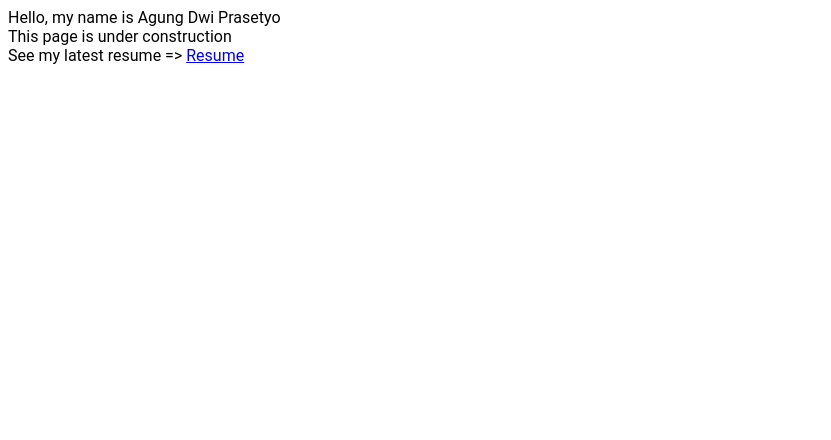
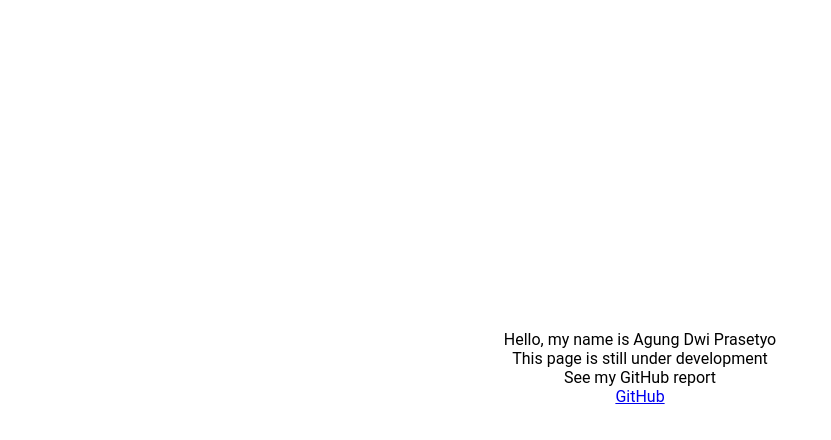
Before and after one commit to agungdp22/my-website, a Next.js app: page / in a window 1280 px wide. Shown: the top 440 px of the page, without its empty margins (0-831 px from the left). Built offline with nearby package versions, Linux system fonts and the light colour scheme.

Commit message:
update wording

```diff
--- a/components/Layout.js
+++ b/components/Layout.js
@@ -20,7 +20,7 @@ export default class Layout extends PureComponent {
                 <meta name="viewport" content="width=device-width, initial-scale=1.0" />
 
                 <link rel="manifest" href="/static/manifest.webmanifest" />
-                <meta name="theme-color" content="#ff6600" />
+                <meta name="theme-color" content="#00e7aa" />
                 <link rel="apple-touch-icon" href="https://storage.googleapis.com/agungdp/static/agungdwiprasetyo.com/code.png" />
                 <meta name="apple-mobile-web-app-title" content="Agung Dwi Prasetyo" />
                 <meta name="apple-mobile-web-app-status-bar-style" content="default" />
--- a/components/home/Header.js
+++ b/components/home/Header.js
@@ -1,12 +1,25 @@
 import {PureComponent} from "react";
 
 export default class Header extends PureComponent {
+    constructor(props) {
+        super(props);
+
+        this.state = {
+            apiUrl: process.env.API
+        }
+    }
+
     render() {
-        return(
-            <div>
+        const {
+            apiUrl
+        } = this.state;
+        console.log(apiUrl)
+
+        return (
+            <div className="content">
                 Hello, my name is Agung Dwi Prasetyo <br />
-                This page is under construction <br />
-                See my latest resume => <a href = "/resume" target="blank">Resume</a>
+                This page is still under development <br />
+                See my GitHub report <a href="https://sourcerer.io/agungdwiprasetyo" target="blank">GitHub</a>
             </div>
         );
     }
--- a/next.config.js
+++ b/next.config.js
@@ -1,4 +1,8 @@
+require('dotenv').config()
+
 const SWPrecacheWebpackPlugin = require('sw-precache-webpack-plugin')
+const path = require('path')
+const Dotenv = require('dotenv-webpack')
 
 module.exports = {
   webpack: (config) => {
@@ -15,6 +19,13 @@ module.exports = {
       })
     )
 
+    config.plugins.push(
+        new Dotenv({
+            path: path.join(__dirname, '.env'),
+            systemvars: true
+        })
+    )
+
     return config
   }
 }
--- a/package.json
+++ b/package.json
@@ -20,6 +20,7 @@
   "homepage": "https://github.com/agungdwiprasetyo/agungdwiprasetyo.com#readme",
   "dependencies": {
     "@zeit/next-sass": "^1.0.1",
+    "dotenv-webpack": "^1.7.0",
     "es6-promise": "^4.2.5",
     "express": "^4.16.3",
     "isomorphic-fetch": "^2.2.1",
--- a/styles/style.scss
+++ b/styles/style.scss
@@ -1,5 +1,13 @@
 body {
-    margin: 20 20 20 20;
     font-family: Roboto Mono, Roboto, Monospace;
     background: #fff;
+    text-align: center;
 }
+
+.content {
+    min-height: 90vh;
+    display: flex;
+    flex-direction: column;
+    align-items: center;
+    justify-content: center;
+}
```
Also changed, not shown: static/manifest.webmanifest.
